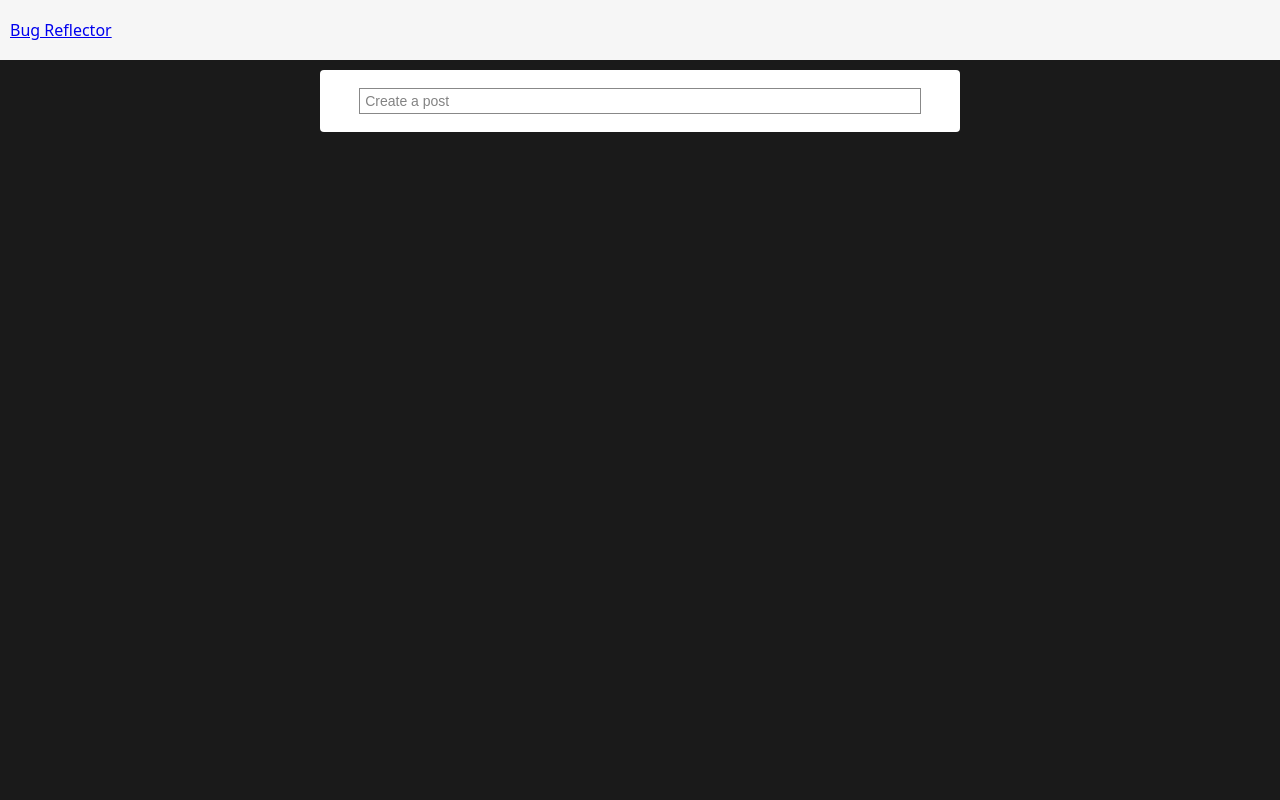
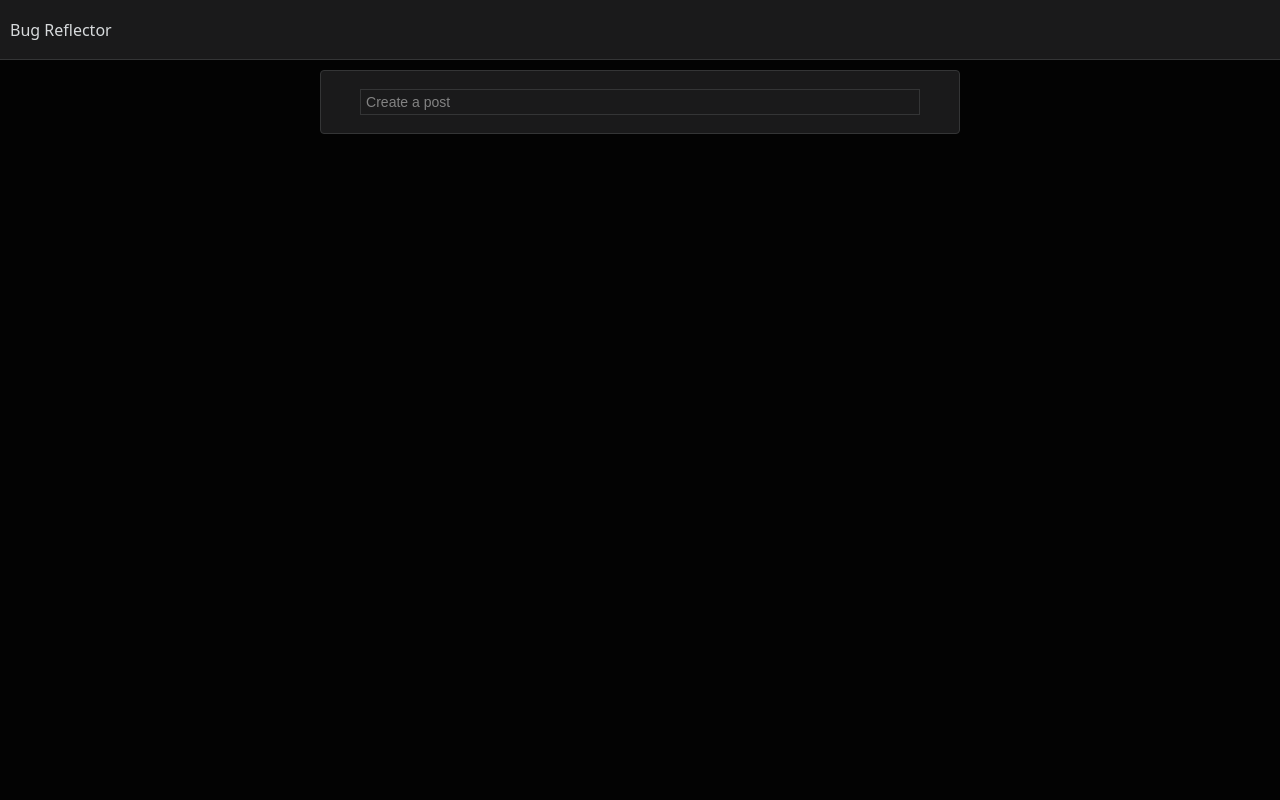
Before and after one commit to cmacnamara/bug-reflector, a Node server app: page /posts in a window 1280 px wide. Run offline with Node 20, Linux system fonts and the light colour scheme; data that the repository does not hold is empty; some libraries are stand-ins or nearby versions.

Commit message:
update styles for content card

```diff
--- a/public/stylesheets/style.css
+++ b/public/stylesheets/style.css
@@ -13,8 +13,8 @@ html {
 }
 
 body {
-  background-color: #1a1a1a;
-  color: #000000;
+  background-color: #030303;
+  color: #D7DADC;
   /* Use a system font, if none are available use any found sans-sarif font */
   font-family: system-ui, 'Segoe UI', Roboto, Oxygen-Sans, Ubuntu, Cantarell,
     'Helvetica Neue', sans-serif;
@@ -23,13 +23,14 @@ body {
 }
 
 nav {
-  background-color: #f6f6f6;
+  background-color: #1a1a1b;
   color: #1a1a1a;
   display: flex;
   align-items: center;
   justify-content: space-between;
   padding: 10px;
   min-height: 60px;
+  border-bottom: 1px solid #343536;
 }
 
 main {
@@ -38,6 +39,17 @@ main {
   justify-content: center;
   flex-direction: column;
 }
+
+a {
+  color:#D7DADC;
+  text-decoration: none;
+}
+a:visited {color:#D7DADC;}
+a:hover {
+  color:#D7DADC;
+  text-decoration: underline;
+}
+a:active {text-decoration: underline;}
 
 h2 {
   margin: 8px;
@@ -68,8 +80,9 @@ p {
 
 }
 .content-card {
-  background-color: white;
+  background-color: #1a1a1b;
   padding: 8px;
+  border: 1px solid #343536;
   border-radius: 4px;
   width: 95%;
   margin-top: 10px;
@@ -92,7 +105,7 @@ p {
 }
 
 .new-post-link {
-  border: 1px solid #888;
+  border: 1px solid #343536;
   box-sizing: border-box;
   display: block;
   font-family: sans-serif;
@@ -103,8 +116,8 @@ p {
   width: 90%;
 }
 
-.new-post-link:hover {
-  border-color: #bebebe;
+.new-post-link:hover, .content-card:hover {
+  border-color: #818384;
 }
 
 #new-post-form {
@@ -158,6 +171,10 @@ p {
   color: red;
 }
 
+.post-author {
+  font-size: 12px;
+}
+
 .right {
   margin-left: auto;
 }
--- a/views/posts/index.ejs
+++ b/views/posts/index.ejs
@@ -10,7 +10,7 @@
   <% posts.forEach(post => { %>
     <div class="content-card">
       <div class="post-headline">
-        <h3>Posted by <a href="/profiles/<%= post.owner._id %>"><%= post.owner.name %></a> on <%= post.createdAt.toLocaleDateString() %></h3>
+        <h3 class="post-author">Posted by <a href="/profiles/<%= post.owner._id %>"><%= post.owner.name %></a> on <%= post.createdAt.toLocaleDateString() %></h3>
         <% if (post.owner.equals(user?.profile._id)) { %>
         <div class="post-actions">
           <form action="/posts/<%= post._id %>?_method=DELETE" method="POST">
```
